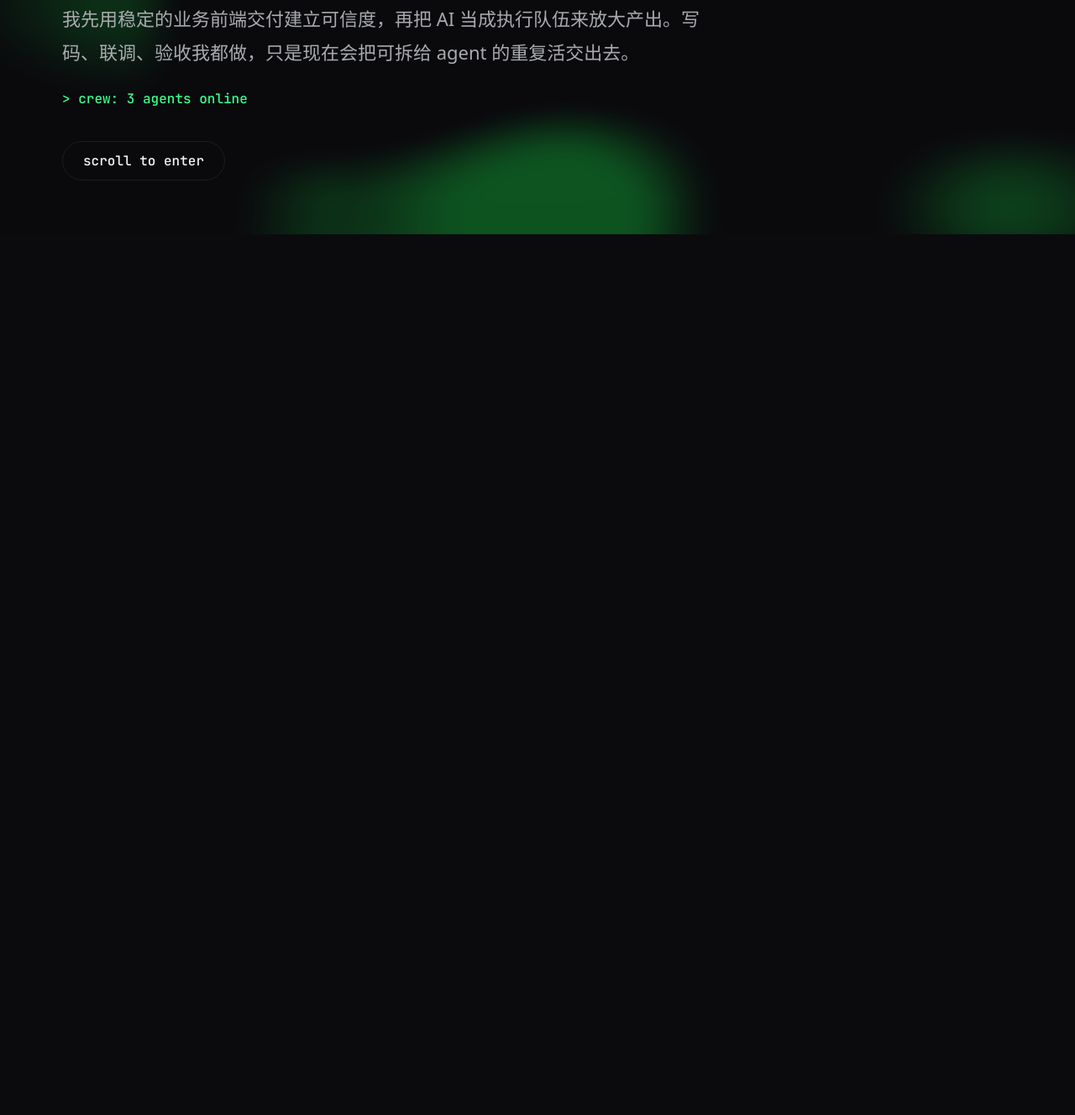
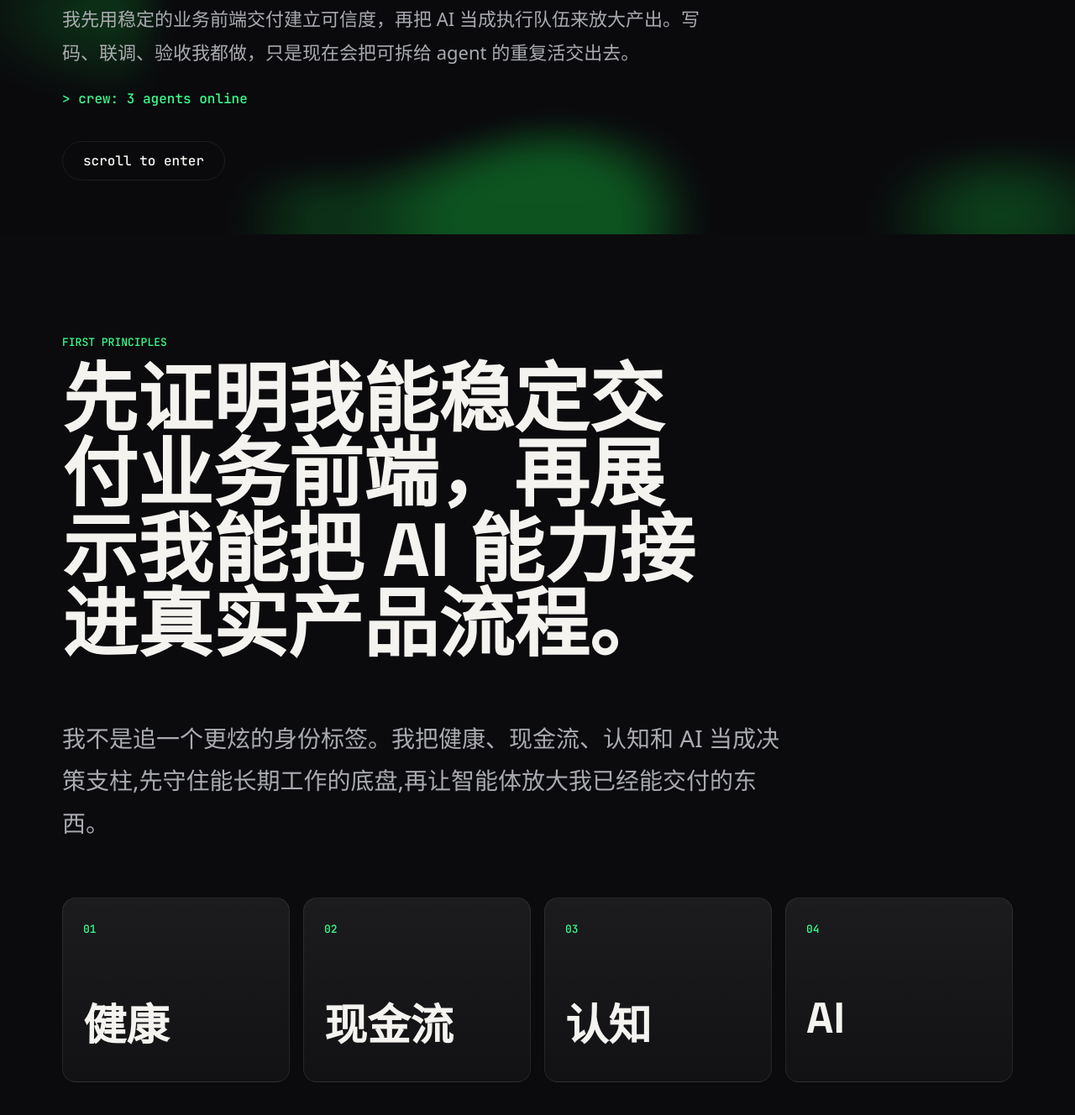
Before and after one commit to hackrabbit6/hackrabbit-portfolio, an Astro site: page / in a window 1280 px wide. Shown: the part 706-2034 px from the top of the page at 84% size. Before the commit the page ends 985 px from the top, so only its background shows below. Built offline with nearby package versions, Linux system fonts and the light colour scheme; Astro itself is replaced by a stand-in of ours; animation ran at ten frames a second.

Commit message:
feat(manifesto): first-principles act with parallax pillars

```diff
--- /dev/null
+++ b/src/components/Manifesto.css
@@ -0,0 +1,70 @@
+.manifesto {
+  display: grid;
+  gap: var(--s7);
+  margin: 0 auto;
+  max-width: 1180px;
+  min-height: 100vh;
+  padding: var(--s8) var(--s5);
+}
+
+.manifesto-title {
+  max-width: 980px;
+}
+
+.manifesto h2 {
+  font-family: var(--font-display);
+  font-size: clamp(40px, 7vw, 96px);
+  line-height: 1;
+  margin: 0;
+  text-wrap: balance;
+}
+
+.manifesto-copy {
+  color: var(--ink-dim);
+  font-size: clamp(18px, 2.4vw, 28px);
+  line-height: 1.8;
+  margin: 0;
+  max-width: 860px;
+}
+
+.pillars {
+  display: grid;
+  gap: var(--s4);
+  grid-template-columns: repeat(4, minmax(0, 1fr));
+}
+
+.pillar {
+  background: linear-gradient(180deg, rgba(255, 255, 255, 0.07), rgba(255, 255, 255, 0.03));
+  border: 1px solid var(--line);
+  border-radius: var(--s4);
+  min-height: 220px;
+  padding: var(--s5);
+}
+
+.pillar span {
+  color: var(--accent);
+  font-family: var(--font-mono);
+  font-size: 13px;
+}
+
+.pillar strong {
+  display: block;
+  font-family: var(--font-display);
+  font-size: clamp(28px, 4vw, 52px);
+  margin-top: var(--s7);
+}
+
+@media (max-width: 767px) {
+  .manifesto {
+    min-height: auto;
+    padding: var(--s7) var(--s5);
+  }
+
+  .pillars {
+    grid-template-columns: 1fr;
+  }
+
+  .pillar {
+    min-height: 140px;
+  }
+}
--- /dev/null
+++ b/src/components/Manifesto.tsx
@@ -0,0 +1,48 @@
+import { useEffect } from 'react'
+import gsap from 'gsap'
+import { ScrollTrigger } from 'gsap/ScrollTrigger'
+import './Manifesto.css'
+
+const pillars = ['健康', '现金流', '认知', 'AI']
+
+export function Manifesto() {
+  useEffect(() => {
+    if (window.matchMedia('(prefers-reduced-motion: reduce)').matches) return
+    gsap.registerPlugin(ScrollTrigger)
+
+    gsap.to('.manifesto-title', {
+      yPercent: -15,
+      ease: 'none',
+      scrollTrigger: { trigger: '.manifesto', start: 'top bottom', end: 'bottom top', scrub: true },
+    })
+
+    gsap.from('.pillar', {
+      y: 40,
+      opacity: 0,
+      stagger: 0.12,
+      duration: 0.8,
+      ease: 'power3.out',
+      scrollTrigger: { trigger: '.pillars', start: 'top 80%' },
+    })
+  }, [])
+
+  return (
+    <section className="manifesto" id="manifesto">
+      <div className="manifesto-title">
+        <p className="eyebrow">first principles</p>
+        <h2>先证明我能稳定交付业务前端，再展示我能把 AI 能力接进真实产品流程。</h2>
+      </div>
+      <p className="manifesto-copy">
+        我不是追一个更炫的身份标签。我把健康、现金流、认知和 AI 当成决策支柱,先守住能长期工作的底盘,再让智能体放大我已经能交付的东西。
+      </p>
+      <div className="pillars" aria-label="四个判断支柱">
+        {pillars.map((pillar, index) => (
+          <article className="pillar" key={pillar}>
+            <span>{String(index + 1).padStart(2, '0')}</span>
+            <strong>{pillar}</strong>
+          </article>
+        ))}
+      </div>
+    </section>
+  )
+}
--- a/src/pages/index.astro
+++ b/src/pages/index.astro
@@ -1,10 +1,12 @@
 ---
 import Base from '../layouts/Base.astro'
 import { Hero } from '../components/Hero'
+import { Manifesto } from '../components/Manifesto'
 ---
 
 <Base>
   <main>
     <Hero client:load />
+    <Manifesto client:load />
   </main>
 </Base>
```
